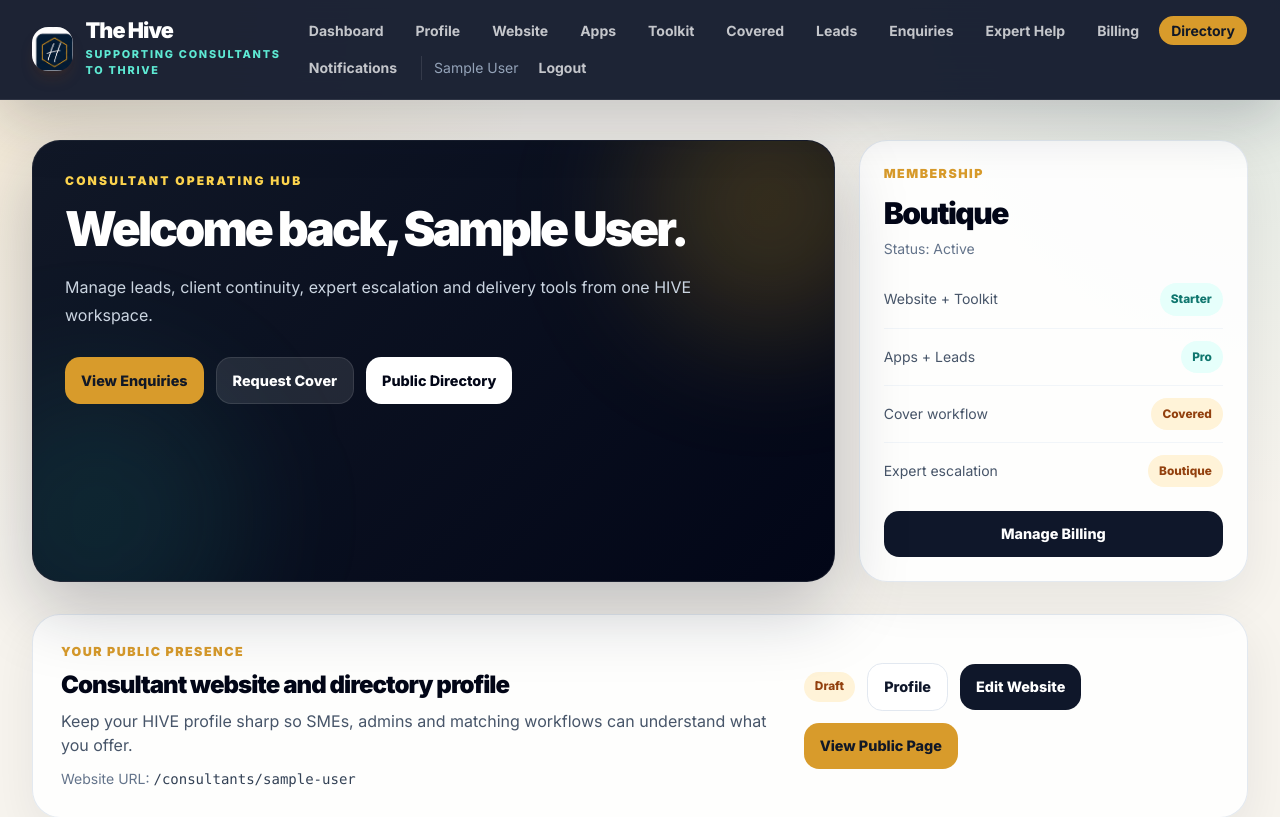
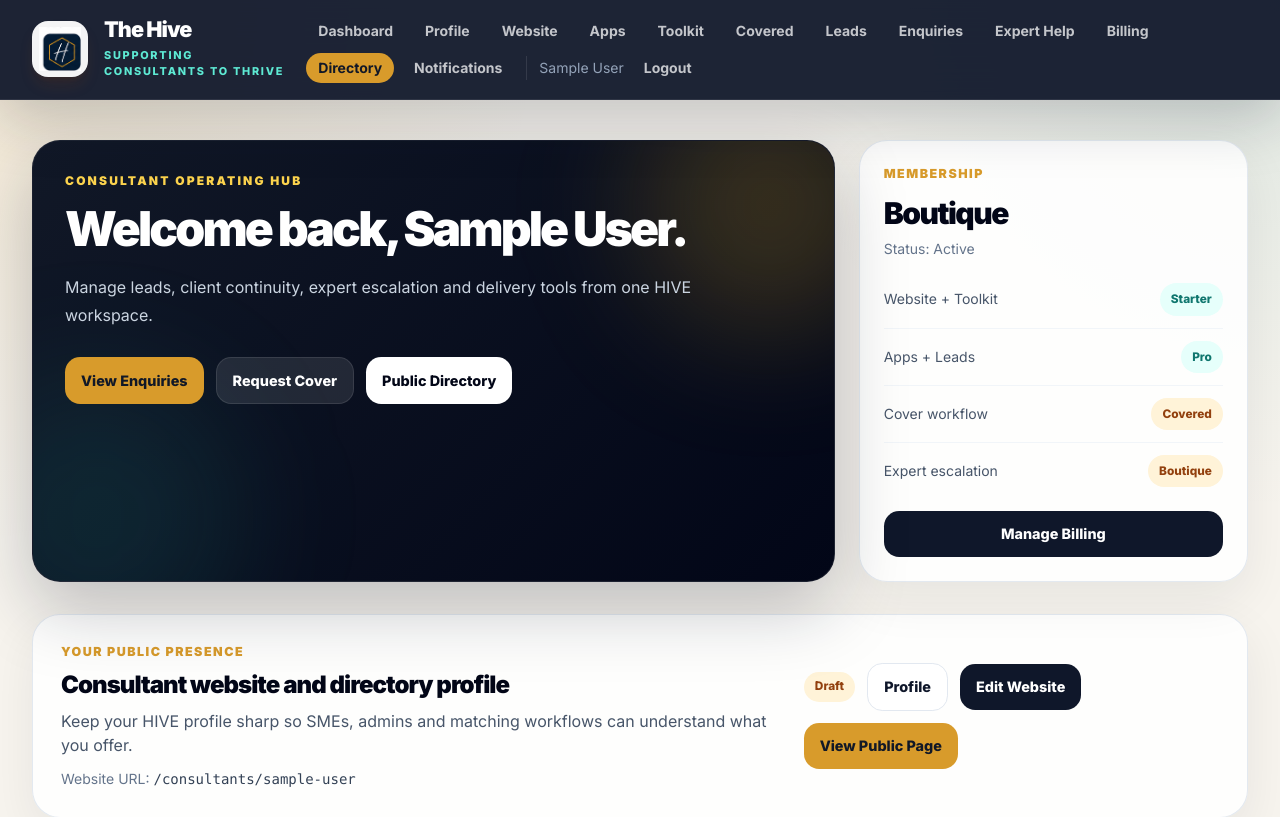
Before and after one commit to Dolman17/hive, a Flask app: page /dashboard in a window 1280 px wide. Shown: the top 817 px of the page. Run offline with Flask 3, Linux system fonts and the light colour scheme; the visitor is signed in with stand-in values (Sample User, id 1); data comes from the database, SQL or seed files in the repository; data that the repository does not hold is empty; some libraries are stand-ins or nearby versions.

Commit message:
Centre header logo in fixed container

```diff
--- a/templates/base.html
+++ b/templates/base.html
@@ -32,18 +32,20 @@
         <div class="py-4 flex flex-col gap-4 xl:flex-row xl:items-center xl:justify-between">
 
             <div class="flex items-center justify-between gap-4">
-                <a href="{{ url_for('home') }}" class="flex items-center gap-3 group">
-                    <img
-                        src="{{ url_for('static', filename='img/07_favicon_app_icon.png') }}"
-                        alt="The Hive"
-                        class="h-11 w-11 rounded-2xl shadow-lg shadow-amber-900/20 object-contain"
-                    >
+                <a href="{{ url_for('home') }}" class="flex items-center gap-4 group">
+                    <span class="h-14 w-14 shrink-0 rounded-2xl bg-white/95 p-1.5 shadow-lg shadow-amber-900/20 flex items-center justify-center overflow-hidden">
+                        <img
+                            src="{{ url_for('static', filename='img/07_favicon_app_icon.png') }}"
+                            alt="The Hive"
+                            class="h-full w-full object-contain block"
+                        >
+                    </span>
 
-                    <span>
+                    <span class="flex flex-col justify-center">
                         <span class="block text-white text-[1.35rem] font-black tracking-[-0.045em] leading-none">
                             The Hive
                         </span>
-                        <span class="block text-[0.68rem] text-teal-300 mt-1 font-extrabold tracking-[0.16em] uppercase">
+                        <span class="block text-[0.68rem] text-teal-300 mt-1.5 font-extrabold tracking-[0.16em] uppercase">
                             Supporting consultants to thrive
                         </span>
                     </span>
```
